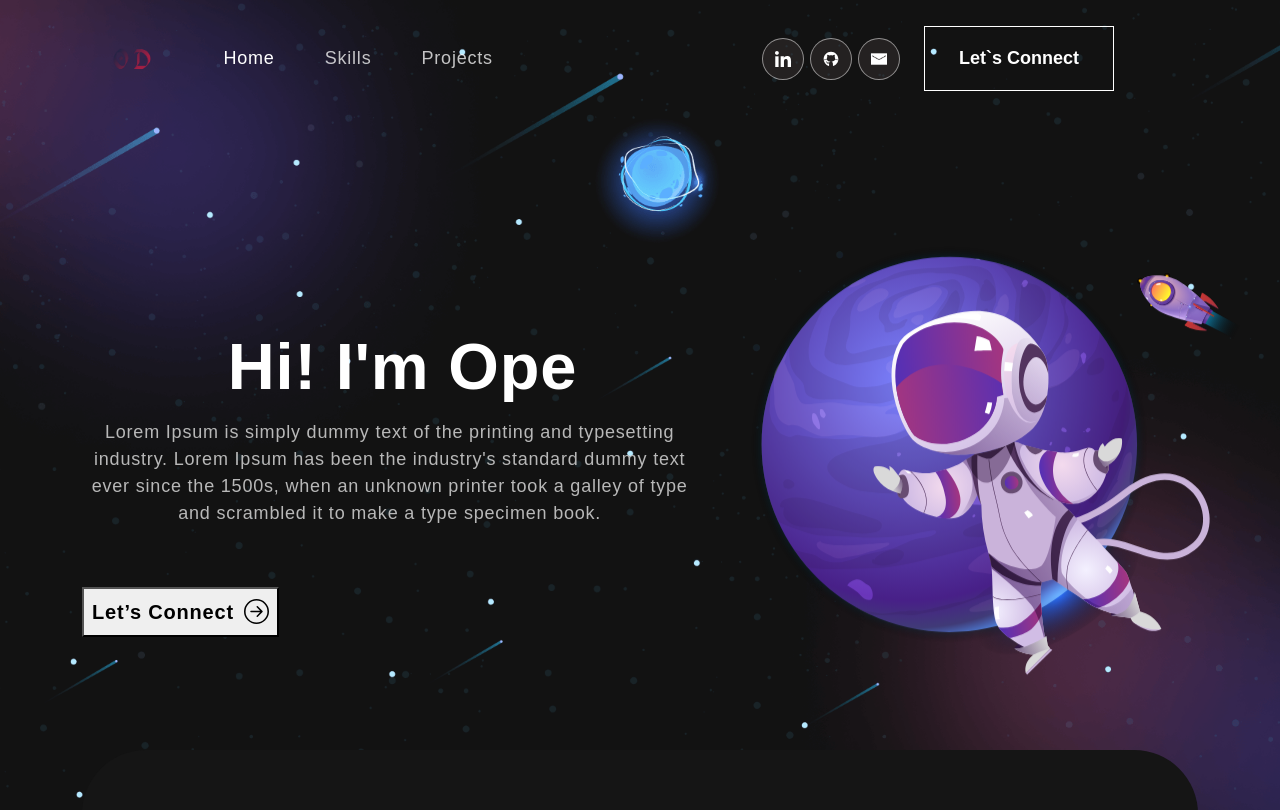
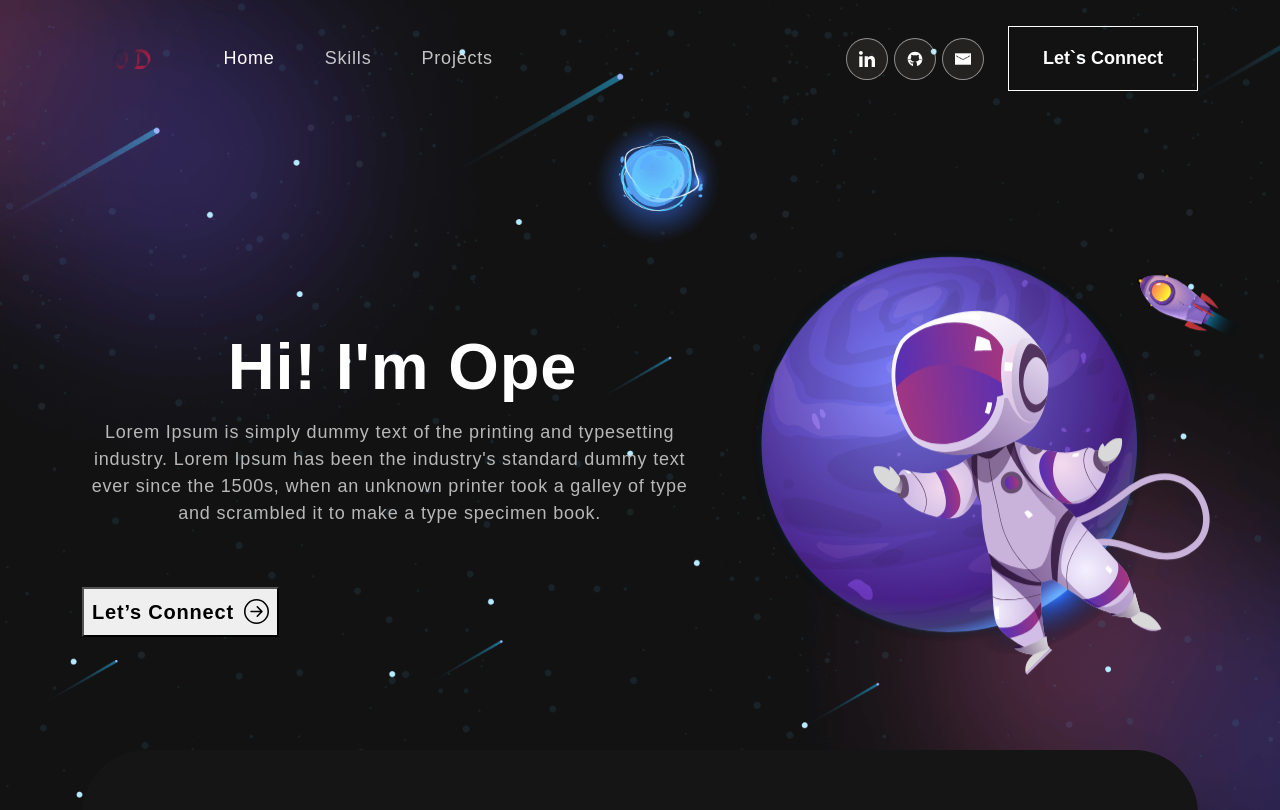
Before and after one commit to OpeDada/portfolio_v2, a React (Create React App) app: page / in a window 1280 px wide. Shown: the top 810 px of the page. Built offline with nearby package versions, Linux system fonts and the light colour scheme.

Commit message:
added z-index to navbar

```diff
--- a/src/assets/css/navbar.css
+++ b/src/assets/css/navbar.css
@@ -55,7 +55,7 @@ nav.navbar .navbar-nav a.nav-link.navbar-link.active {
 span.navbar-text {
   display: flex;
   align-items: center;
-  margin-right: 84px;
+  /* margin-right: 84px; */
 }
 .social-icon {
   display: inline-block;
```
